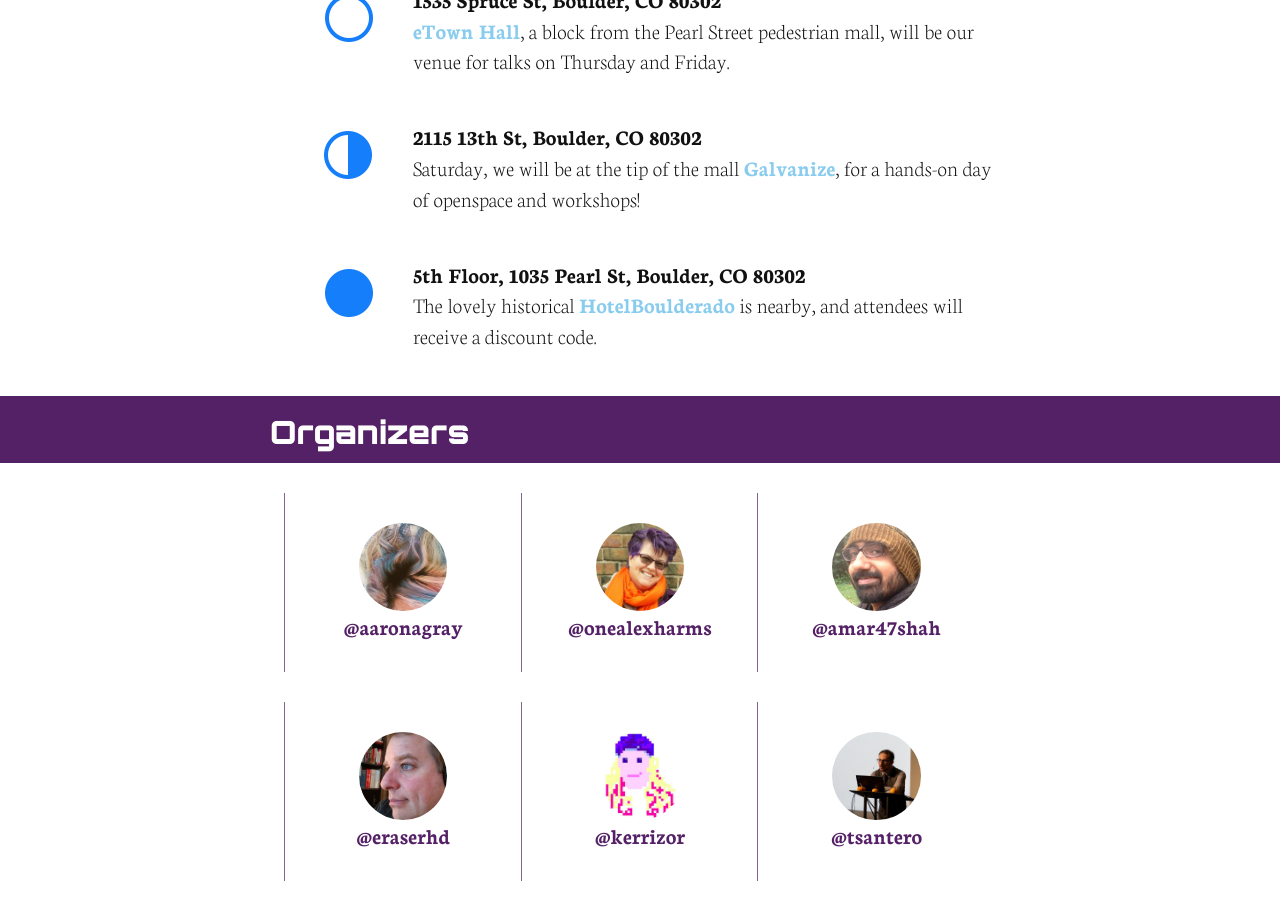
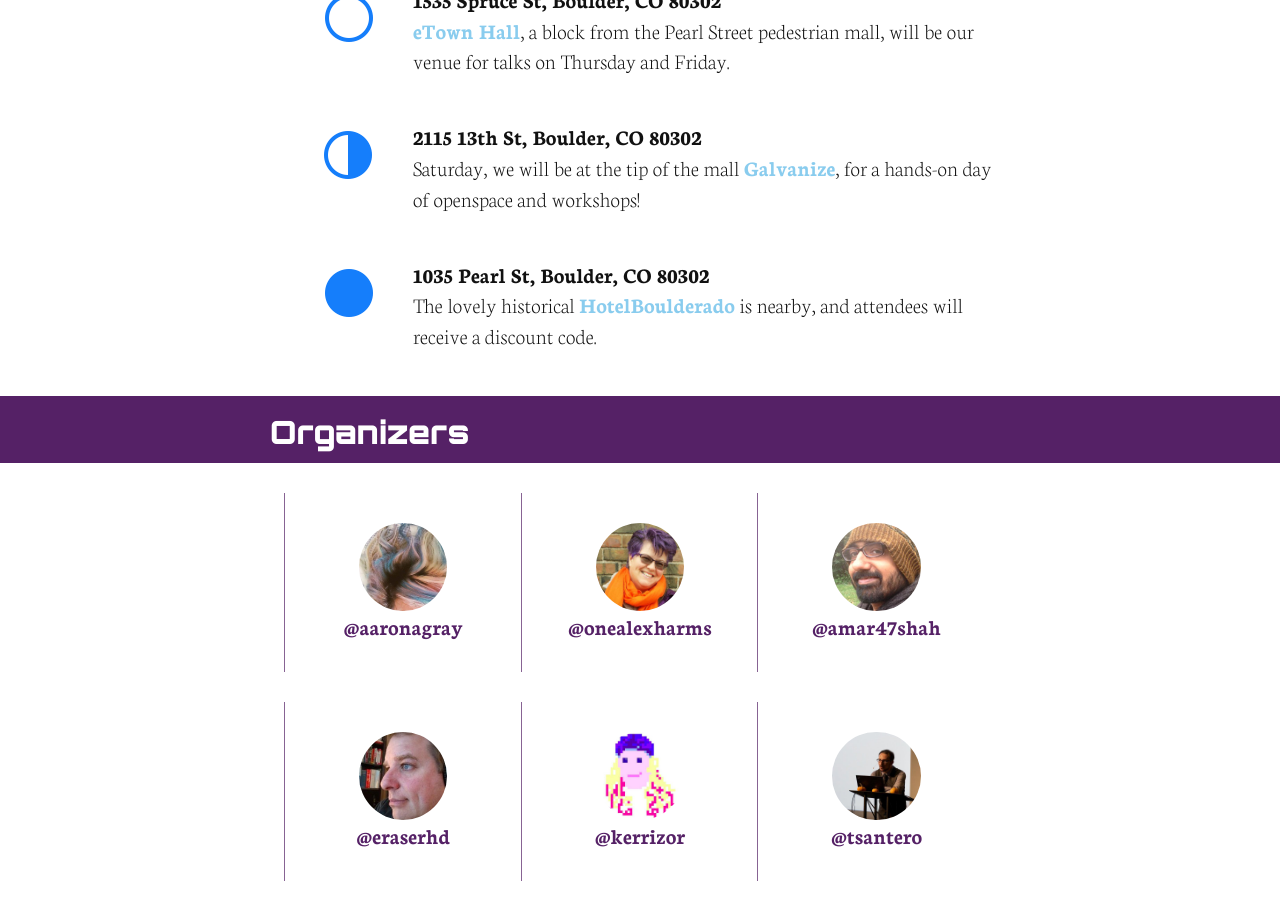
Before and after one commit to maitria/moonconf.org, a Jekyll site: the page built from index.html, in a window 1280 px wide and 900 px high, scrolled down 2388 px. Built offline with Jekyll 4.4.1, drawn with Linux system fonts in a browser that asks for light colours.

Commit message:
Fix the address for the Hotel Boulderado.

```diff
--- a/_includes/location.html
+++ b/_includes/location.html
@@ -16,6 +16,6 @@
     </div>
     <div class="key">
       <img class="key-img" src="/assets/img/new-moon.png">
-      <p class="key-body"><strong class="key-address">5th Floor, 1035 Pearl St, Boulder, CO 80302</strong>The lovely historical <a href="http://www.boulderado.com/">HotelBoulderado</a> is nearby, and attendees will receive a discount code.</p>
+      <p class="key-body"><strong class="key-address">1035 Pearl St, Boulder, CO 80302</strong>The lovely historical <a href="http://www.boulderado.com/">HotelBoulderado</a> is nearby, and attendees will receive a discount code.</p>
   </div>
 </section>
```
